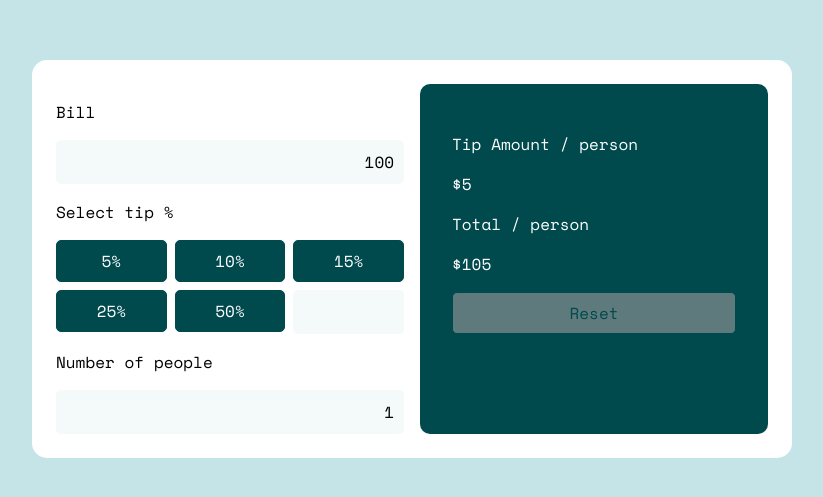
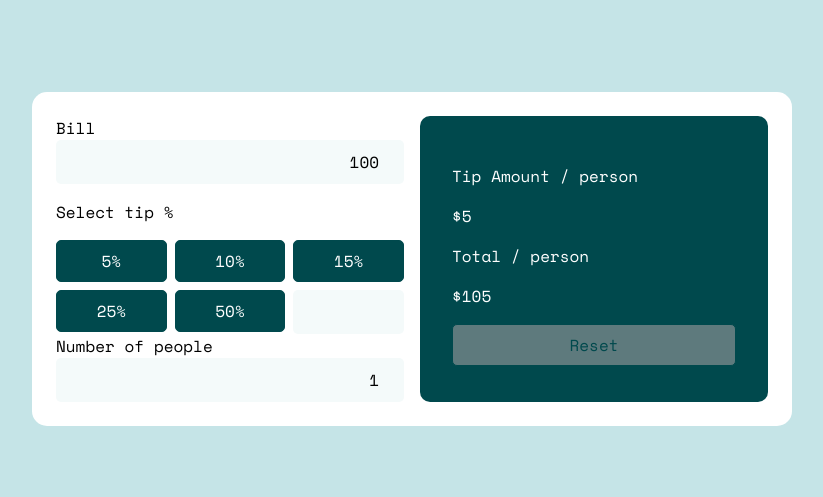
Before and after one commit to kkalvaa/tip-calculator, a Vue app: page / in a window 1280 px wide. Shown: the part 141-638 px from the top of the page, without its empty margins (228-1051 px from the left). Built offline with nearby package versions, Linux system fonts and the light colour scheme.

Commit message:
Separated inputs into components

```diff
--- a/src/App.vue
+++ b/src/App.vue
@@ -2,8 +2,7 @@
   <div id="app">
     <section>
       <div>
-        <p>Bill</p>
-        <input v-model.number="bill">
+        <bill-input />
 
         <p>Select tip %</p>
         <ul>
@@ -15,8 +14,7 @@
           <li><input></li>
         </ul>
 
-        <p>Number of people</p>
-        <input v-model.number="numberOfPeople">
+        <number-of-people-input />
       </div>
       <div class="div2">
         <div>
@@ -35,33 +33,22 @@
 </template>
 
 <script>
-import { state, actions } from '@/store.js';
+import { state } from '@/store.js';
+import BillInput from '@/components/BillInput.vue';
+import NumberOfPeopleInput from '@/components/NumberOfPeopleInput.vue';
 
 export default {
   name: 'App',
-  components: {},
+  components: {
+    BillInput,
+    NumberOfPeopleInput,
+  },
   computed: {
     tipState() {
       return state;
     },
-    bill: {
-      get() {
-        return state.bill;
-      },
-      set(value) {
-        actions.updateBill(value);
-      }
-    },
     tipPercentage() {
       return state.tipPercentage;
-    },
-    numberOfPeople: {
-      get() {
-        return state.numberOfPeople;
-      },
-      set(value) {
-        actions.updateNumberOfPeople(value);
-      }
     },
     tipPerPerson() {
       return this.tipState.bill / this.tipState.
@@ -69,7 +56,7 @@ numberOfPeople * this.tipState.
 tipPercentage / 100;
     },
     totalPerPerson() {
-      return this.tipState.bill / this.numberOfPeople + this.tipPerPerson;
+      return this.tipState.bill / this.tipState.numberOfPeople + this.tipPerPerson;
     }
   }
 }
--- /dev/null
+++ b/src/components/BillInput.vue
@@ -0,0 +1,23 @@
+<template>
+  <label for="billInput">Bill
+    <input id="billInput" type="number" v-model.number="bill">
+  </label>
+</template>
+
+<script>
+import { state, actions } from '@/store.js';
+
+export default {
+  name: "BillInput",
+  computed: {
+    bill: {
+      get() {
+        return state.bill;
+        },
+      set(value) {
+        actions.updateBill(value);
+      }
+    },
+  }
+};
+</script>
--- /dev/null
+++ b/src/components/NumberOfPeopleInput.vue
@@ -0,0 +1,24 @@
+<template>
+  <label for="numberOfPeople">
+    Number of people
+    <input id="numberOfPeople" type="number" v-model.number="numberOfPeople">
+  </label>
+</template>
+
+<script>
+import { state, actions } from '@/store.js';
+
+export default {
+  name: 'NumberOfPeopleInput',
+  computed: {
+    numberOfPeople: {
+      get() {
+        return state.numberOfPeople;
+      },
+      set(value) {
+        actions.updateNumberOfPeople(value);
+      }
+    },
+  }
+}
+</script>
```
